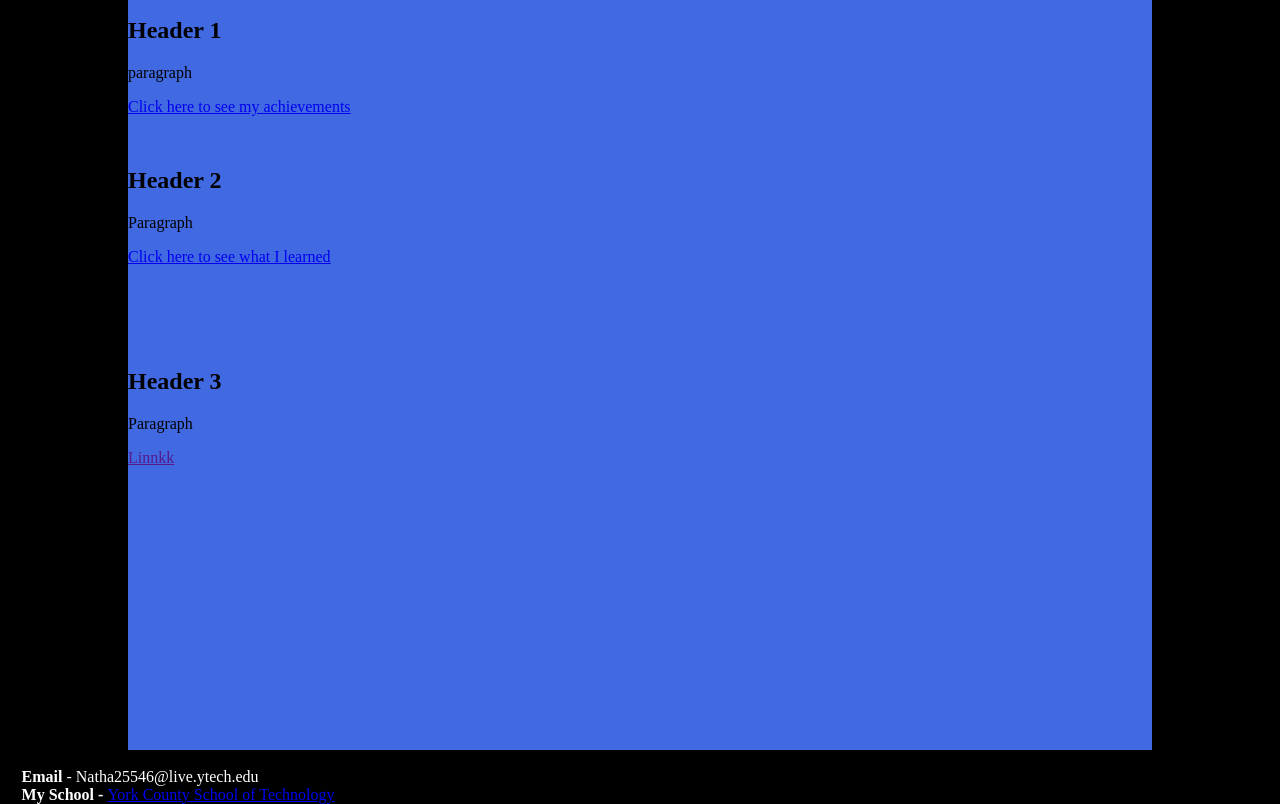
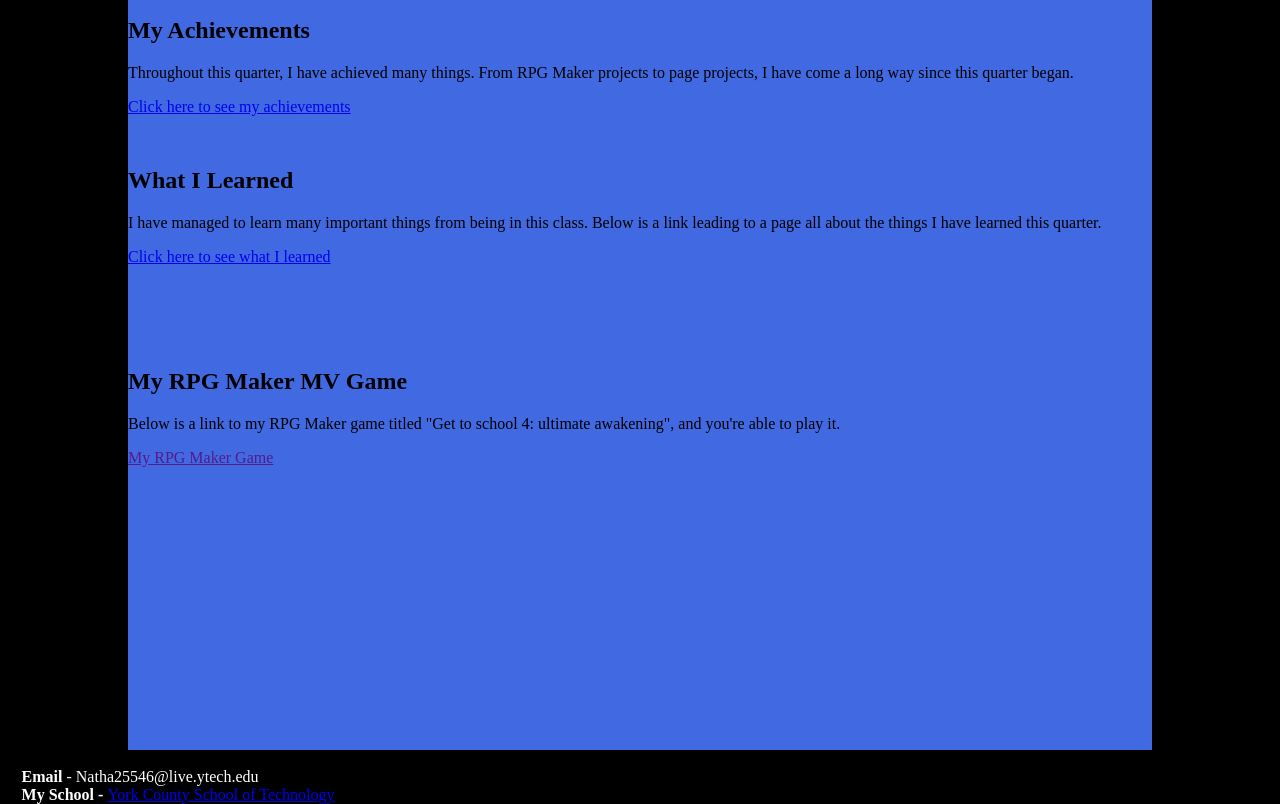
Before and after one commit to Natha25546/Natha25546.github.io, a plain HTML site: page PortfolioPages/portfolioprojectMainPage.html in a window 1280 px wide. Shown: the part 138-942 px from the top of the page. Drawn offline with Linux system fonts and the light colour scheme.

Commit message:
3/20/23 10:19 AM
updated text on mainpage

```diff
--- a/PortfolioPages/portfolioprojectMainPage.html
+++ b/PortfolioPages/portfolioprojectMainPage.html
@@ -92,8 +92,8 @@
         <div id="POneArea">
             <div id="textone">
                 <!-- First text area -->
-                <h2>Header 1</h2>
-                <p>paragraph</p>
+                <h2>My Achievements</h2>
+                <p>Throughout this quarter, I have achieved many things. From RPG Maker projects to page projects, I have come a long way since this quarter began.</p>
                 <a href="/PortfolioPages/Achievements.html">Click here to see my achievements</a>
             </div>
         </div>
@@ -101,8 +101,8 @@
         <div id="PTwoArea">
             <div id="texttwo">
                 <!-- Second text area -->
-                <h2>Header 2</h2>
-                <p>Paragraph</p>
+                <h2>What I Learned</h2>
+                <p>I have managed to learn many important things from being in this class. Below is a link leading to a page all about the things I have learned this quarter.</p>
                 <a href="/PortfolioPages/WhatILearned.html">Click here to see what I learned</a>
             </div>
         </div>
@@ -110,9 +110,9 @@
         <div id="PThreeArea">
             <div id="textthree">
                 <!-- Third text area -->
-                <h2>Header 3</h2>
-                <p>Paragraph</p>
-                <a href="">Linnkk</a>
+                <h2>My RPG Maker MV Game</h2>
+                <p>Below is a link to my RPG Maker game titled "Get to school 4: ultimate awakening", and you're able to play it.</p>
+                <a href="">My RPG Maker Game</a>
             </div>
         </div>
 
```
